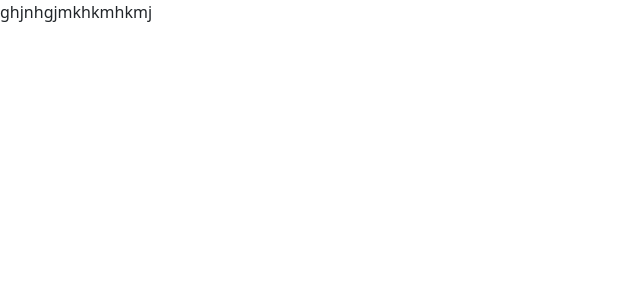
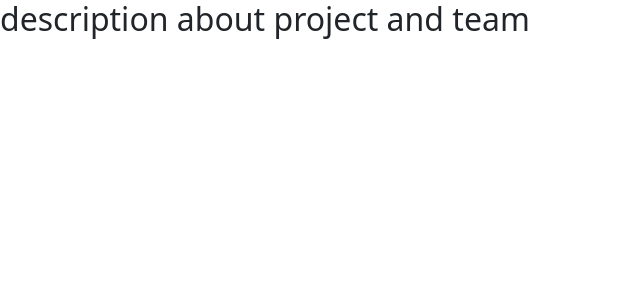
Before and after one commit to ashishrair500/iips-academics, a React (Vite) app: page /aboutus in a window 1280 px wide. Shown: the top 300 px of the page, without its empty margins (0-640 px from the left). Built offline with nearby package versions, Linux system fonts and the light colour scheme; no server answers.

Commit message:
About Contact us changes

```diff
--- a/src/pages/AboutUs/Aboutus.jsx
+++ b/src/pages/AboutUs/Aboutus.jsx
@@ -3,7 +3,8 @@ import React from 'react'
 const Aboutus = () => {
   return (
     <div>
-      ghjnhgjmkhkmhkmj
+      <h2>
+      description about project and team</h2>
     </div>
   )
 }
--- a/src/pages/ContactUs/Contactus.jsx
+++ b/src/pages/ContactUs/Contactus.jsx
@@ -3,7 +3,7 @@ import React from 'react'
 const Contactus = () => {
   return (
     <div>
-      condyyghhhhhhhhh
+      <h2>gmail and social link</h2>
     </div>
   )
 }
--- a/src/pages/DashboardPage/DashboardPage.jsx
+++ b/src/pages/DashboardPage/DashboardPage.jsx
@@ -105,6 +105,12 @@ showSubBar && (
         <Route path="folder/:folderId" element={<FolderComponent />} />
         <Route path="file/:fileId" element={<FileComponent />} />
       </Routes>
+     <h2>Footer</h2>
+     <p>@copyright All right reserved</p>
+     <p>iips website:iips.edu.in</p>
+     <p>dowload syllabus:https://iips.edu.in/syllabus.php</p>
+     <p> Davv acadmics:https://www.dauniv.ac.in/</p>
+     <p> footer should float at the bottom</p>
 
     </>
   )
```
